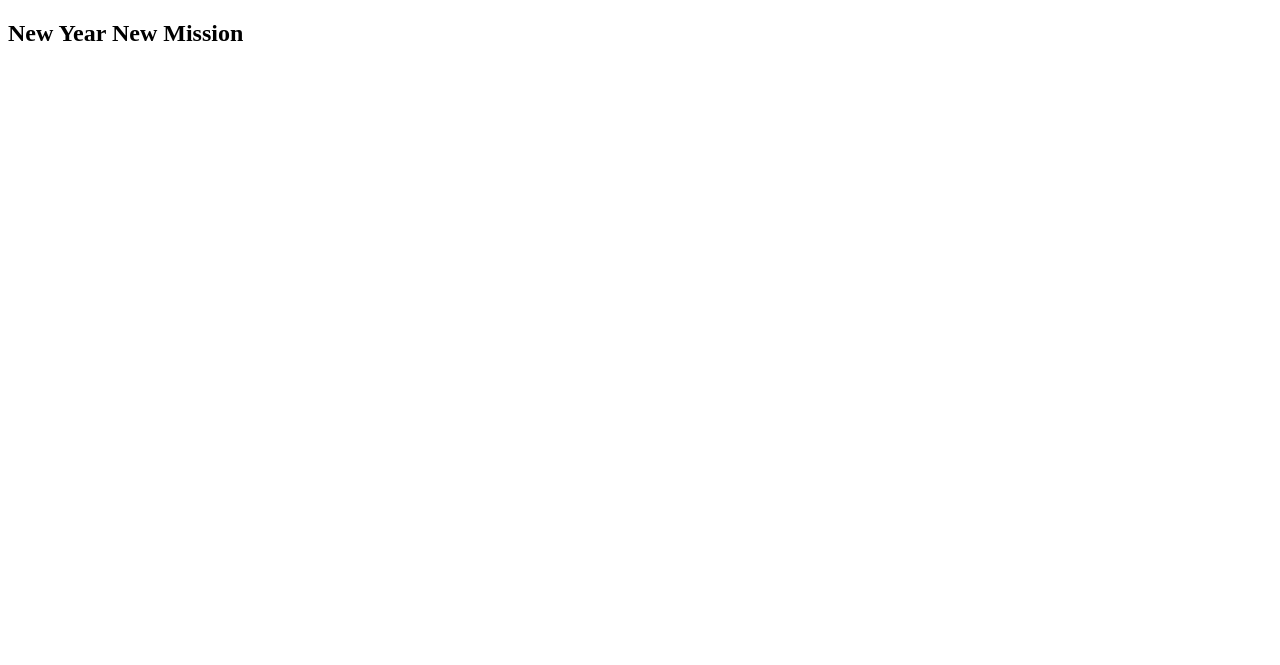
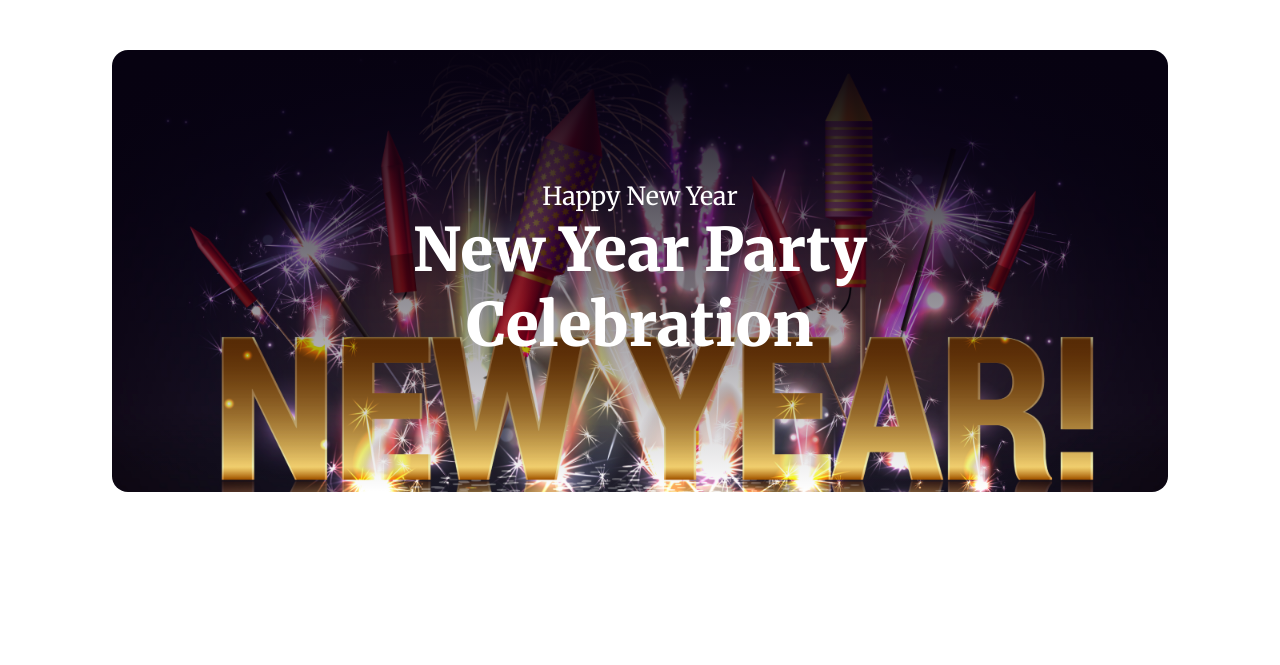
Before and after one commit to Kafi007/B9A1-New-Year-New-Mission, a plain HTML site: page index.html in a window 1280 px wide. Drawn offline with Linux system fonts and the light colour scheme.

Commit message:
banner added

```diff
--- a/index.html
+++ b/index.html
@@ -1,20 +1,31 @@
 <!DOCTYPE html>
 <html lang="en">
-<head>
-    <meta charset="UTF-8">
-    <meta name="viewport" content="width=device-width, initial-scale=1.0">
+  <head>
+    <meta charset="UTF-8" />
+    <meta name="viewport" content="width=device-width, initial-scale=1.0" />
     <title>Assignment 1-New Year New Mission</title>
-</head>
-<body>
+    <link rel="preconnect" href="https://fonts.googleapis.com" />
+    <link rel="preconnect" href="https://fonts.gstatic.com" crossorigin />
+    <link
+      href="https://fonts.googleapis.com/css2?family=Inter:wght@300;400;700&family=Merriweather:wght@400;700;900&display=swap"
+      rel="stylesheet"
+    />
+    <link rel="stylesheet" href="styles/style.css" />
+  </head>
+  <body>
     <header>
-        <h2>New Year New Mission</h2>
+        <section class="banner section">
+            <div class="banner-bgimage">
+                <div class="banner-title">
+                    <h4>Happy New Year</h4>
+                    <h1>New Year Party <br> Celebration</h1>
+                </div>
+            </div>
+        </section>
     </header>
     <main>
-
+        <!-- Header Section Starts -->
     </main>
-    <footer>
-
-    </footer>
-
-</body>
+    <footer></footer>
+  </body>
 </html>
--- a/styles/style.css
+++ b/styles/style.css
@@ -0,0 +1,45 @@
+/*general styles*/
+*{
+    margin: 0;
+    padding: 0;
+    font-family: 'Inter', sans-serif;
+    font-family: 'Merriweather', serif;
+}
+.section{
+    width: 82.5%;
+    max-width: 1320px;
+    margin: 0 auto;
+    padding-bottom: 120px;
+}
+p{
+    color: rgba(7, 2, 17, 0.60);
+    font-family: Inter;
+    font-size: 20px;
+    font-weight: 400;
+}
+
+/* Header Styles */
+
+/* Banner Styles */
+.banner .banner-bgimage{
+    background-image: linear-gradient(180deg, #070211 0%, rgba(7, 2, 17, 0.00) 100%), url("../resources/Banner Image.png");
+    border-radius: 16px;
+    background-repeat: no-repeat;
+    background-size: cover;
+    padding: 130px 0;
+    margin: 50px auto;
+}
+.banner .banner-title h4{
+    color: #FFF;
+    text-align: center;
+    font-family: Merriweather;
+    font-size: 25px;
+    font-weight: 400;
+}
+.banner .banner-title h1{
+    color: #FFF;
+    text-align: center;
+    font-family: Merriweather;
+    font-size: 60px;
+    font-weight: 900;
+}
```
